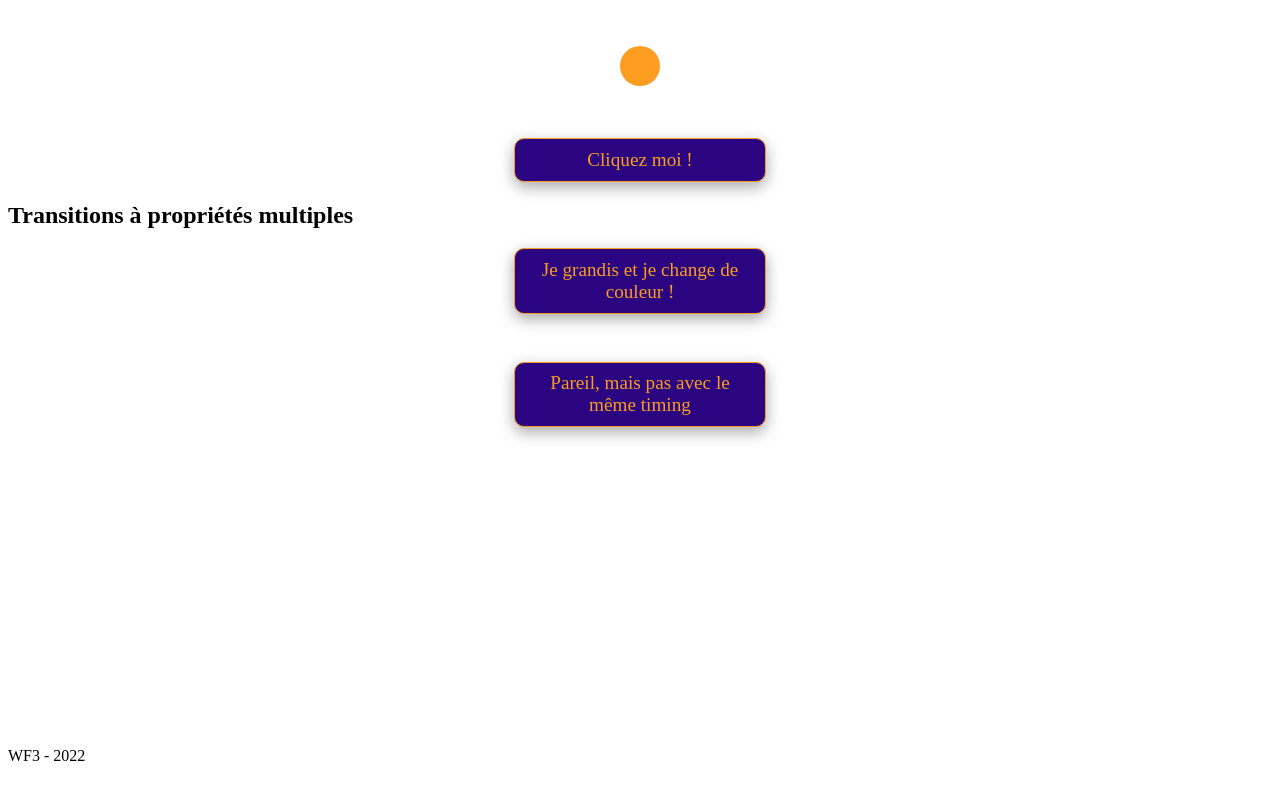
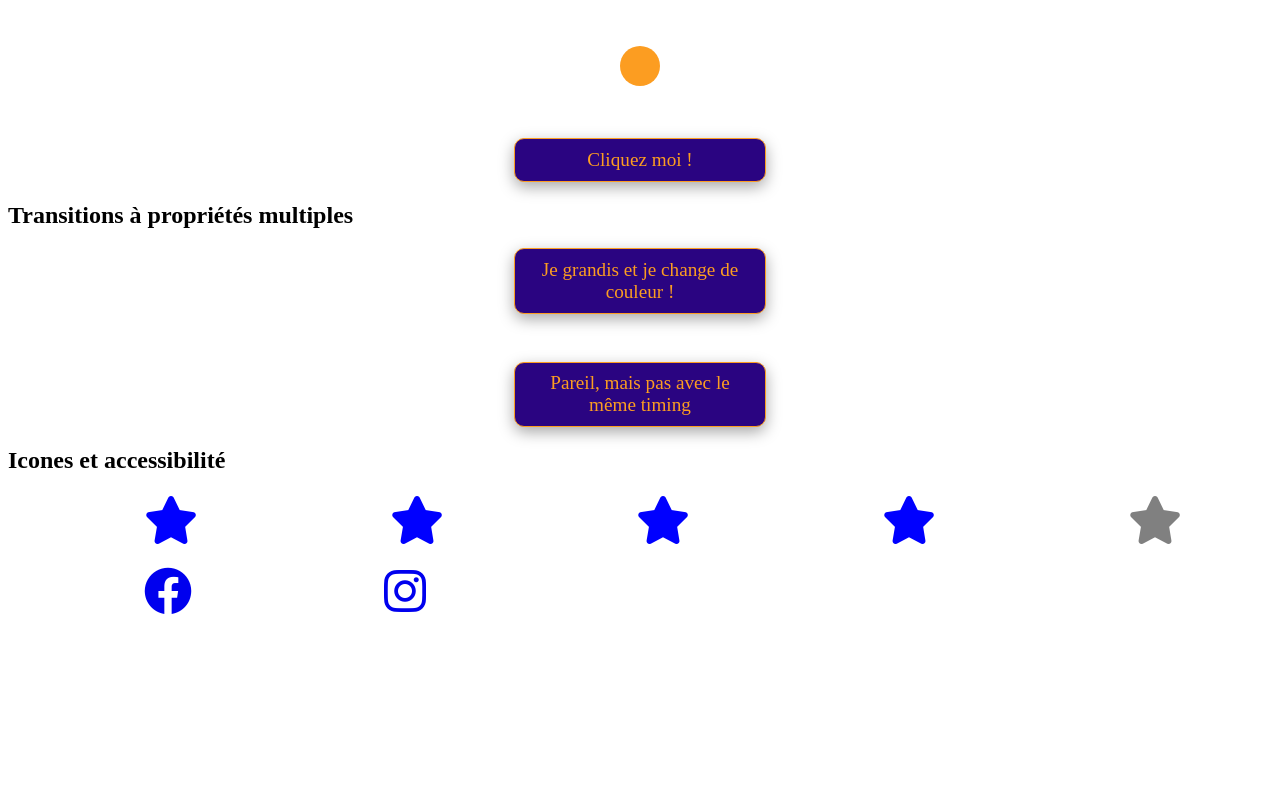
Before and after one commit to JustinRvt/WF3-2020, a plain HTML site: page HTML-CSS/Animations CSS/index.html in a window 1280 px wide. Shown: the part 648-1448 px from the top of the page. Before the commit the page ends 1421 px from the top, so only its background shows below. Drawn offline with nearby package versions, Linux system fonts and the light colour scheme.

Commit message:
fontawesome + aria

```diff
--- a/HTML-CSS/Animations CSS/assets/css/main.css
+++ b/HTML-CSS/Animations CSS/assets/css/main.css
@@ -1,5 +1,5 @@
-footer {
-    margin-top:20em;
+body {
+    margin-bottom:20em;
 }
 
 /* En même temps que je stylise mon document, j'introduis la notion de variables en CSS */
@@ -9,7 +9,7 @@ html {
     --main-color: #2a0481;
     --sec-color:#fc9d21;
 }
-
+/* Pour appeler nos variables, on utilise var(--ma-variable) */
 .btn {
     margin:auto;
     background: var(--main-color);
@@ -23,20 +23,21 @@ html {
     cursor:pointer;
     border:1px solid var(--sec-color);
 }
-/* Pour appeler nos variables, on utilise var(--ma-variable) */
+
 .container1 .btn {
 
-    /* J'applique ma transformation */
+    /* J'applique ma transformation, réalité, transform:scale(1) est la taille par défaut */
     transform: scale(1);
     /* On peut aussi écrire les 2 lignes suivantes de la sorte : transition: transform 1s; */
     transition-property: transform;
     transition-duration: 1s; /* ou 1000ms */
+
 }
 
-/* Au survol de la souris, je souhaite que mon élément grandisse et change de couleur */
+/* Au survol de la souris, je souhaite que mon élément grandisse  */
 
 .container1 .btn:hover {
-    transform: scale(1.25);
+    transform: scale(1.5);
 }
 
 
@@ -94,9 +95,6 @@ Cette technique est valide mais peut potentiellement induire les utilisateurs en
 - :hover
 - :active
 - :focus
-    background: var(--sec-color);
-    color:var(--main-color);
-    border:1px solid var(--main-color);
 - :checked
 - :not()
 - :enabled
@@ -145,3 +143,23 @@ Cette technique est valide mais peut potentiellement induire les utilisateurs en
     /* pour retarder l'animation  */
     transition-delay: 0, 500ms;
 }
+
+
+/*  footer + icones */
+
+footer ul,.rating ul  {
+    display:flex;
+}
+
+footer ul li, .rating ul li {
+    list-style-type:none;
+    margin:0 2em;
+    font-size: 3em;
+}
+
+.blue {
+    color:blue;
+}
+.grey {
+    color:grey;
+}
--- a/HTML-CSS/Animations CSS/index.html
+++ b/HTML-CSS/Animations CSS/index.html
@@ -4,13 +4,26 @@
     <meta charset="UTF-8" />
     <meta http-equiv="X-UA-Compatible" content="IE=edge" />
     <meta name="viewport" content="width=device-width, initial-scale=1.0" />
+    <!-- Début CDN (content delivery network) police Google -->
     <link rel="preconnect" href="https://fonts.googleapis.com" />
     <link rel="preconnect" href="https://fonts.gstatic.com" crossorigin />
     <link
       href="https://fonts.googleapis.com/css2?family=Open+Sans&display=swap"
       rel="stylesheet"
     />
+    <!-- Fin CDN police Google -->
+    <!-- Début CDN Fontawesome -->
+    <link
+      rel="stylesheet"
+      href="https://cdnjs.cloudflare.com/ajax/libs/font-awesome/6.2.0/css/all.min.css"
+      integrity="sha512-xh6O/CkQoPOWDdYTDqeRdPCVd1SpvCA9XXcUnZS2FmJNp1coAFzvtCN9BmamE+4aHK8yyUHUSCcJHgXloTyT2A=="
+      crossorigin="anonymous"
+      referrerpolicy="no-referrer"
+    />
+    <!-- Fin CDN Fontawesome -->
+    <!-- Début styles perso -->
     <link rel="stylesheet" href="assets/css/main.css" />
+    <!-- Fin styles perso -->
     <title>Animations CSS</title>
   </head>
   <body>
@@ -63,9 +76,7 @@
         </div>
       </section>
       <section>
-          <h2>
-              Transitions à propriétés multiples
-          </h2>
+        <h2>Transitions à propriétés multiples</h2>
         <div class="container4">
           <div class="btn">Je grandis et je change de couleur !</div>
         </div>
@@ -73,7 +84,35 @@
           <div class="btn">Pareil, mais pas avec le même timing</div>
         </div>
       </section>
+      <!-- Grâce à aria-labelldeby, je peux lier le titre de ma section (avec son ID) à ma section. Ainsi, les logiciels d'aide à la lecture permettront de directement pointer sur la section qui les intéresse directement à l'ouverture du document -->
+      <section aria-labelledby="icones-access">
+          <h2 id="icones-access">Icones et accessibilité</h2>
+          <!-- aria-label indique à l'utilisateur qui utilise un logiciel d'aide à la lecture que le contenu de la div représente une note de 4 étoiles sur 5 -->
+          <div class="rating" aria-label="Note 4 étoiles sur 5">
+              <!-- Je cache le contenu (illisible pour les logiciels) grâce à aria-hidden avec la valeur true -->
+              <ul aria-hidden="true">
+                <li><i class="fa-solid fa-star blue"></i></li>
+                <li><i class="fa-solid fa-star blue "></i></li>
+                <li><i class="fa-solid fa-star blue"></i></li>
+                <li><i class="fa-solid fa-star blue"></i></li>
+                <li><i class="fa-solid fa-star grey"></i></li>
+              </ul>
+          </div>
+      </section>
     </main>
-    <footer>WF3 - 2022</footer>
+    <footer>
+      <ul>
+        <li>
+          <a href="https://www.facebook.com/masuperpage" aria-label="Devenez fan sur Facebook !">
+            <i class="fa-brands fa-facebook" aria-hidden="true"></i>
+          </a>
+        </li>
+        <li>
+          <a href="https://www.intagram.com/monsuperprofil" aria-label="Suivez nous sur Instagram !">
+            <i class="fa-brands fa-instagram" aria-hidden="true"></i>
+          </a>
+        </li>
+      </ul>
+    </footer>
   </body>
 </html>
```
Lines whose indentation alone changed are shown as unchanged.
